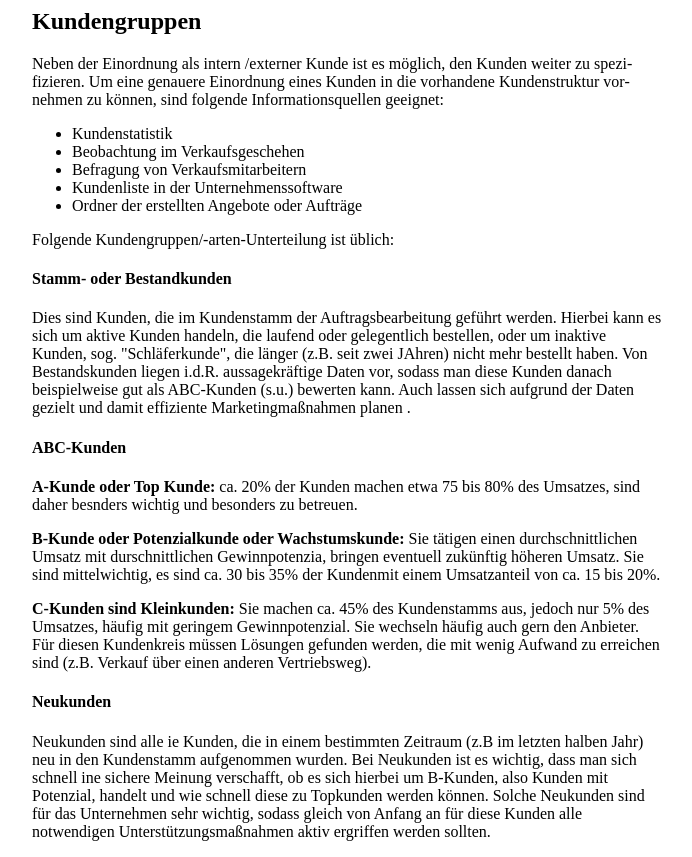
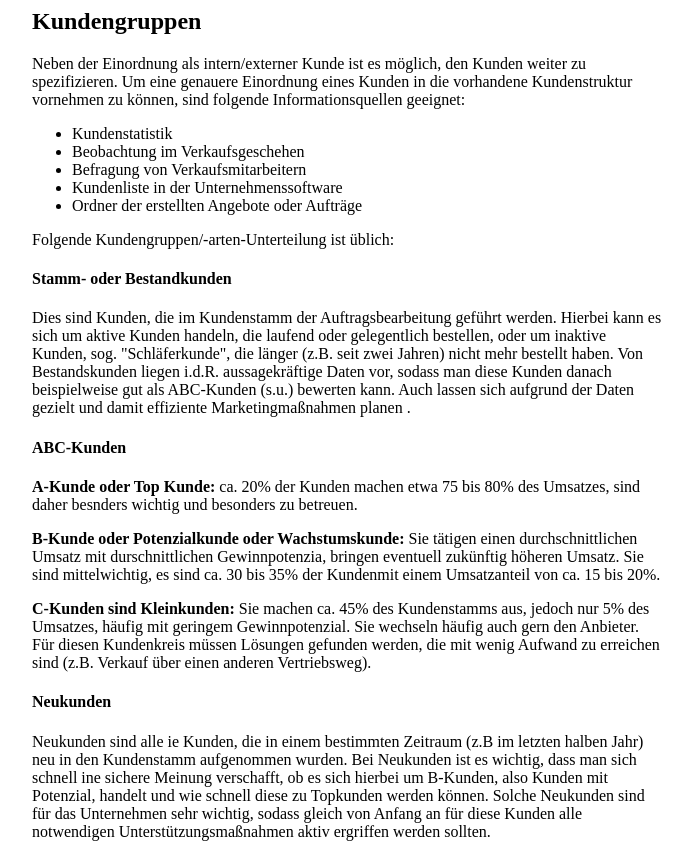
Before and after one commit to MittelstufenprojektTeam/mittelstufenprojekt777, a Symfony app: template templates/reference/lf2.html.twig in a window 1280 px wide. Shown: the whole page, without its empty margins (292-984 px from the left). Run offline with Twig, Linux system fonts and the light colour scheme; the template is opened without the code that fills it, so the values that code supplies are empty; some libraries are stand-ins or nearby versions.

Commit message:
fixing some minor typos

```diff
--- a/templates/reference/lf1.html.twig
+++ b/templates/reference/lf1.html.twig
@@ -7,7 +7,7 @@
     <h2>Organigramm</h2>
     <p></p>
     Ein Organigramm ist das Diagramm einer Organisation. Es zeigt den Aufbau von Unternehmen oder Unternehmensteilen und damit
-    die Organisationseinheiten mit ihren Aufgaben bzw. Funktionen, ihren Vorgesetzten und oftmals den formalen Kommunikationswegen .
+    die Organisationseinheiten mit ihren Aufgaben bzw. Funktionen, ihren Vorgesetzten und oftmals den formalen Kommunikationswegen.
     <p></p>
     <img src="{{ asset("pictures/Organigramm-Stabstelle.jpg") }}" alt="test" height="100%" width="100%">
     </p>
--- a/templates/reference/lf2.html.twig
+++ b/templates/reference/lf2.html.twig
@@ -5,8 +5,8 @@
 <div style="margin-right: 25%;margin-left: 25%;">
     <p style="text-align: justify">
     <h2>Kundengruppen</h2>
-    Neben der Einordnung als intern /externer Kunde ist es möglich, den Kunden weiter zu spezi-fizieren. Um eine
-    genauere Einordnung eines Kunden in die vorhandene Kundenstruktur vor-nehmen zu können, sind folgende
+    Neben der Einordnung als intern/externer Kunde ist es möglich, den Kunden weiter zu spezifizieren. Um eine
+    genauere Einordnung eines Kunden in die vorhandene Kundenstruktur vornehmen zu können, sind folgende
     Informationsquellen geeignet:
     <ul>
         <li>Kundenstatistik</li>
@@ -20,7 +20,7 @@
     <h4>Stamm- oder Bestandkunden</h4>
     Dies sind Kunden, die im Kundenstamm der Auftragsbearbeitung geführt werden. Hierbei kann
     es sich um aktive Kunden handeln, die laufend oder gelegentlich bestellen, oder um inaktive
-    Kunden, sog. "Schläferkunde", die länger (z.B. seit zwei JAhren) nicht mehr bestellt haben. Von
+    Kunden, sog. "Schläferkunde", die länger (z.B. seit zwei Jahren) nicht mehr bestellt haben. Von
     Bestandskunden liegen i.d.R. aussagekräftige Daten vor, sodass man diese Kunden danach
     beispielweise gut als ABC-Kunden (s.u.) bewerten kann. Auch lassen sich aufgrund der Daten
     gezielt und damit effiziente Marketingmaßnahmen planen .
--- a/templates/reference/lf3.html.twig
+++ b/templates/reference/lf3.html.twig
@@ -6,7 +6,7 @@
     <p style="text-align: justify">
     <h2>Access Point (AP)</h2>
     <p></p>
-    Ein access point ist ein Gerät, mit welchem ein Local Area Network (WLAN) aufgebaut wird, normalerweise in einem Büro
+    Ein Access Point ist ein Gerät, mit welchem ein Local Area Network (WLAN) aufgebaut wird, normalerweise in einem Büro
     oder einem größeren Gebäude. Ein Access Point lässt sich über ein Ethernetkabel mit einem kabelgebundenen Router, Switch
     oder Hub verbinden und überträgt ein WLAN-Signal auf einen bestimmten Bereich .
     <p></p>
--- a/templates/reference/lf4.html.twig
+++ b/templates/reference/lf4.html.twig
@@ -8,7 +8,7 @@
         Europäische Datenschutz-Grundverordnung:
         "Verordnung (EU) 2016/679 des Europäischen Parlaments und des Rates vom 27. April 2016
         zum Schutz natürlicher Personen bei der Verarbeitung personenbezogener Daten,
-        zum freien Datenverkehr und zur Aufhebung der Richtlinie 95/46/EG"
+        zum freien Datenverkehr und zur Aufhebung der Richtlinie 95/46/EG".
     <p></p>
     <h3>Grundsätzlich</h3>
     <b>Art.1:</b> Diese Verordnung enthält Vorschriften zum Schutz natürlicher Personen bei der
@@ -19,7 +19,7 @@
     <p></p>
     <b>Art 2.:</b> Diese Verordnung gilt für die ganz oder teilweise automatisierte Verarbeitung
         personenbezogener Daten sowie für die nichtautomatisierte Verarbeitung personenbezogener Daten,
-        die in einem Dateisystem gespeichert sind oder gespeichert werden sollen .
+        die in einem Dateisystem gespeichert sind oder gespeichert werden sollen.
     <p></p>
     <h3>Für wen gilt die DSGVO? (siehe Art. 2)</h3>
     <ul>
--- a/templates/reference/lf5.html.twig
+++ b/templates/reference/lf5.html.twig
@@ -25,7 +25,7 @@
         Der Befehl continue; innerhalb eines Schleifenkörpers führt dazu, dass die
         Programmausführung an das Ende des Schleifenkörpers springt und so
         den aktuellen Schleifendurchlauf beendet. Damit ist aber noch nicht die
-        gesamte Schleife beendet sondern nur der aktuelle Durchgang .
+        gesamte Schleife beendet sondern nur der aktuelle Durchgang.
     <p></p>
         Die gesamte Schleife kann hingegen mit dem Befehl break; abgebrochen
         werden.
--- a/templates/reference/politik.html.twig
+++ b/templates/reference/politik.html.twig
@@ -10,7 +10,7 @@
     <h3>Mehrarbeit:</h3>
         Mehrarbeit im Sinne des Arbeitszeitgesetzes ist die Arbeitszeit, die über die tägliche Höchstarbeitszeit
         von 8 Stunden hinausgeht und innerhalb von 24 Wochen (also ca. 6 Monaten) ausgeglichen werden muss.
-        Mehrarbeit bezieht sich in diesem Fall immer auf das Arbeitszeitrecht und hat keinen Bezug zur Vergütung .
+        Mehrarbeit bezieht sich in diesem Fall immer auf das Arbeitszeitrecht und hat keinen Bezug zur Vergütung.
     <p></p>
     <h3>Überstunden:</h3>
         Der Begriff „Überstunden“ beschreibt die Arbeitszeit, die über die vertraglich vereinbarte oder
```
